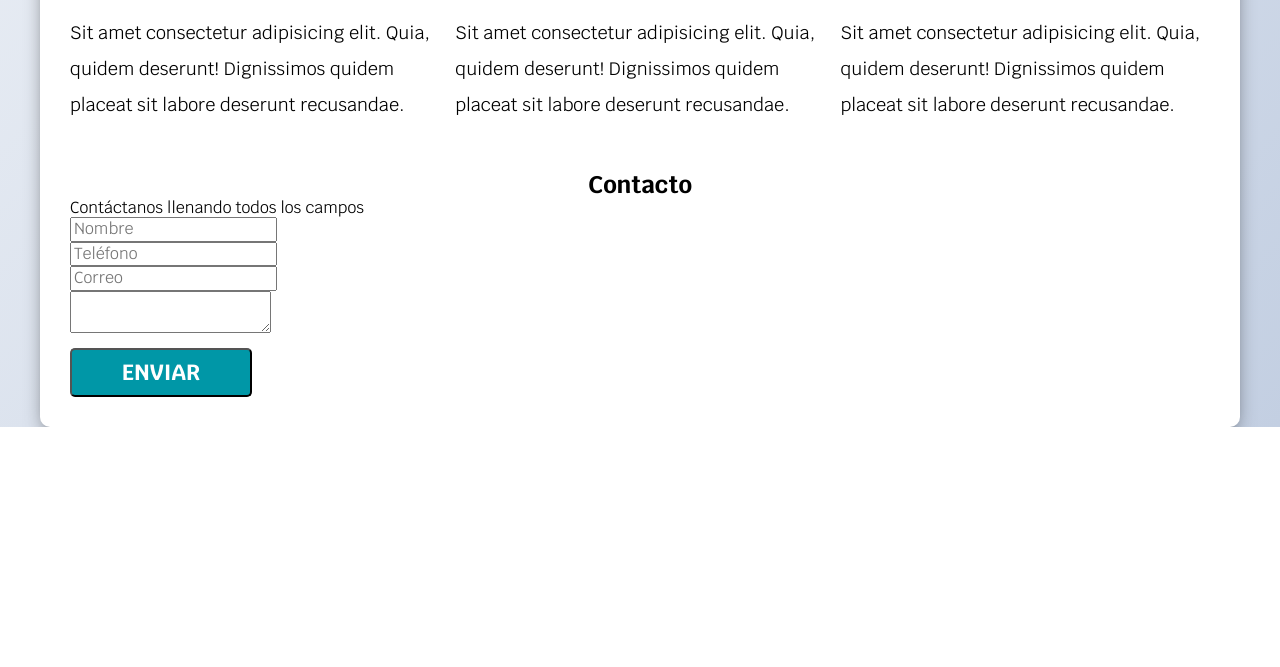
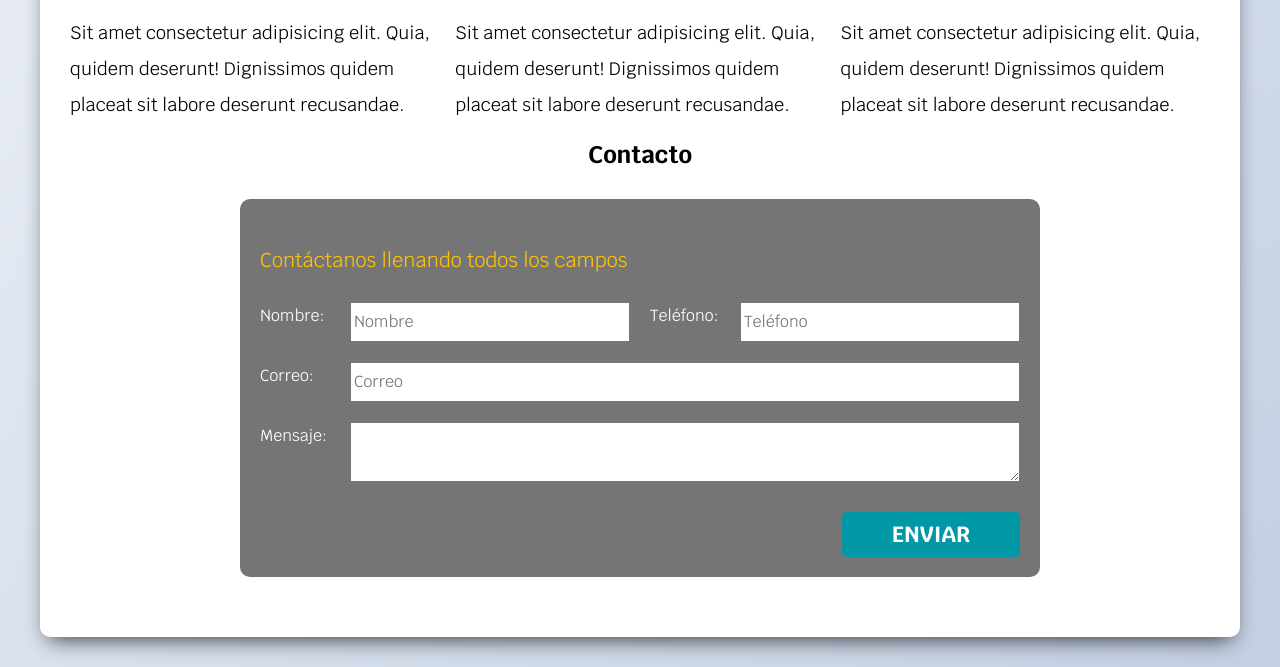
Before and after one commit to Jcgt1973/freelancer, a plain HTML site: page index.html in a window 1280 px wide. Shown: the part 800-1467 px from the top of the page. Before the commit the page ends 1227 px from the top, so only its background shows below. Drawn offline with Linux system fonts and the light colour scheme.

Commit message:
Se termina el proyecto

```diff
--- a/css/style.css
+++ b/css/style.css
@@ -1,7 +1,8 @@
 :root {
     --primario: #ffc107;
     --secundario: #0097a7;
-    --ocuro: #212121;
+    --oscuro: #212121;
+    --gris: #757575;
 }
 
 html {
@@ -125,11 +126,15 @@ p {
     font-weight: 700;
     font-size: 2.2rem;
     border-radius: .5rem;
+    border: none;
+}
+.boton:hover {
+    cursor: pointer;
 }
 
 .contenedor {
     max-width: 1200px;
-    margin: 0 auto;
+    margin: 3rem auto;
     background-color: white;
     padding: 3rem;
     border-radius: 1rem;
@@ -138,9 +143,6 @@ p {
     box-shadow: 0px 10px 21px -8px rgba(0, 0, 0, 0.75);
 }
 
-.servicios {
-    margin: 3rem auto;
-}
 
 .contenedor-servicios {
     margin-top: 3rem;
@@ -176,3 +178,58 @@ p {
 .iconos {
     font-size: 3rem;
 }
+
+form {
+    background-color: var(--gris);
+    padding: 2rem;
+    border-radius: 1rem;
+    margin-top: 3rem;
+}
+form legend {
+    text-align: center;
+    font-size: 2rem;
+    color: var(--primario);
+    margin: 3rem 0;
+}
+
+@media (min-width: 768px) {
+    form {
+        max-width: 800px;
+        margin: 3rem auto;
+    }
+    .contenedor-campos {
+        display:flex;
+        justify-content: space-between;
+        flex-wrap: wrap;
+    }
+    .campo {
+        flex: 0 0 calc(50% - 1rem);
+    }
+}
+.campo {
+    display: flex;
+    margin-bottom: 2rem;
+}
+
+.campo label{
+    flex: 0 0 90px;
+    padding-top: .5rem;
+    color:white;
+}
+
+.campo input {
+    flex: 1;
+    height: 4rem;
+}
+.campo textarea {
+    flex: 1;
+    height: 6rem;
+}
+.w-100 {
+    flex: 0 0 100%;
+}
+
+.enviar {
+    display: flex;
+    justify-content: flex-end;
+}
--- a/index.html
+++ b/index.html
@@ -64,19 +64,19 @@
                 <legend>Contáctanos llenando todos los campos</legend>
                 <div class="contenedor-campos">
                     <div class="campo">
-                        <label for="Nombre:"></label>
+                        <label>Nombre:</label>
                         <input type="text" name="nombre" placeholder="Nombre">
                     </div>
                     <div class="campo">
-                        <label for="Teléfono:"></label>
+                        <label>Teléfono:</label>
                         <input type="tel" name="nombre" placeholder="Teléfono">
                     </div>
-                    <div class="campo">
-                        <label for="Correo:"></label>
+                    <div class="campo w-100">
+                        <label>Correo:</label>
                         <input type="mail" name="nombre" placeholder="Correo">
                     </div>
-                    <div class="campo">
-                        <label for="Mensaje:"></label>
+                    <div class="campo w-100">
+                        <label>Mensaje:</label>
                         <textarea></textarea>
                     </div>
                 </div>
```
